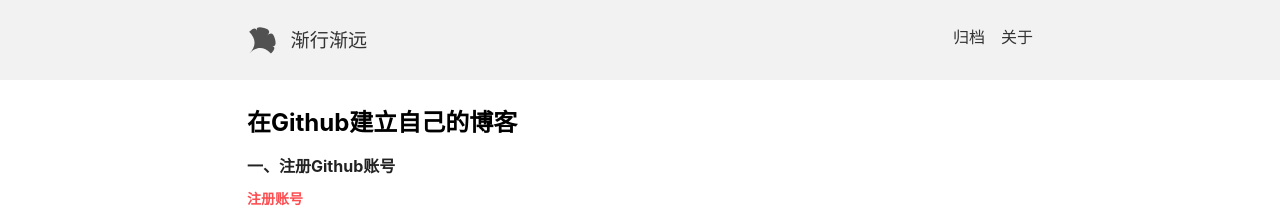
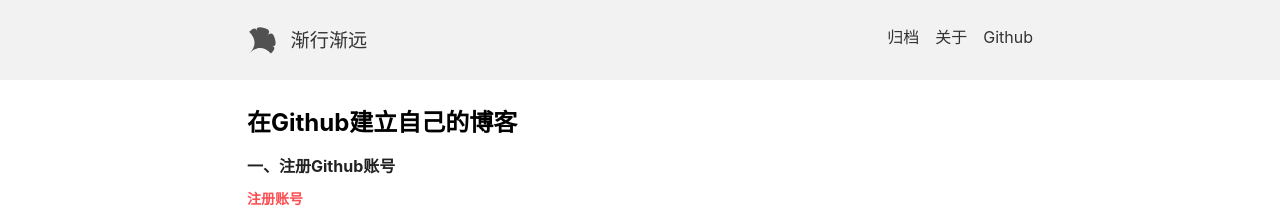
Before and after one commit to A175A174/A175A174.github.io, a Jekyll site: the page built from index.html, in a window 1280 px wide. Shown: the top 219 px of the page. Built offline with Jekyll 4.4.1, drawn with Linux system fonts in a browser that asks for light colours; nearby versions of some CDN libraries; emoji names are drawn with the system emoji font; the list of posts is cut into pages by our own code.

Commit message:
add blog

```diff
--- a/_data/navigation.yml
+++ b/_data/navigation.yml
@@ -11,3 +11,9 @@ header:
       zh-Hans:  关于
       zh-Hant:  關於
     url:        /about.html
+  - titles:
+      en:       Github
+      zh:       Github
+      zh-Hans:  Github
+      zh-Hant:  Github
+    url:        https://github.com/A175A174
```
Also changed, not shown: CHANGELOG.md (deleted), README-zh.md (deleted), README.md, screenshot.png (deleted).
